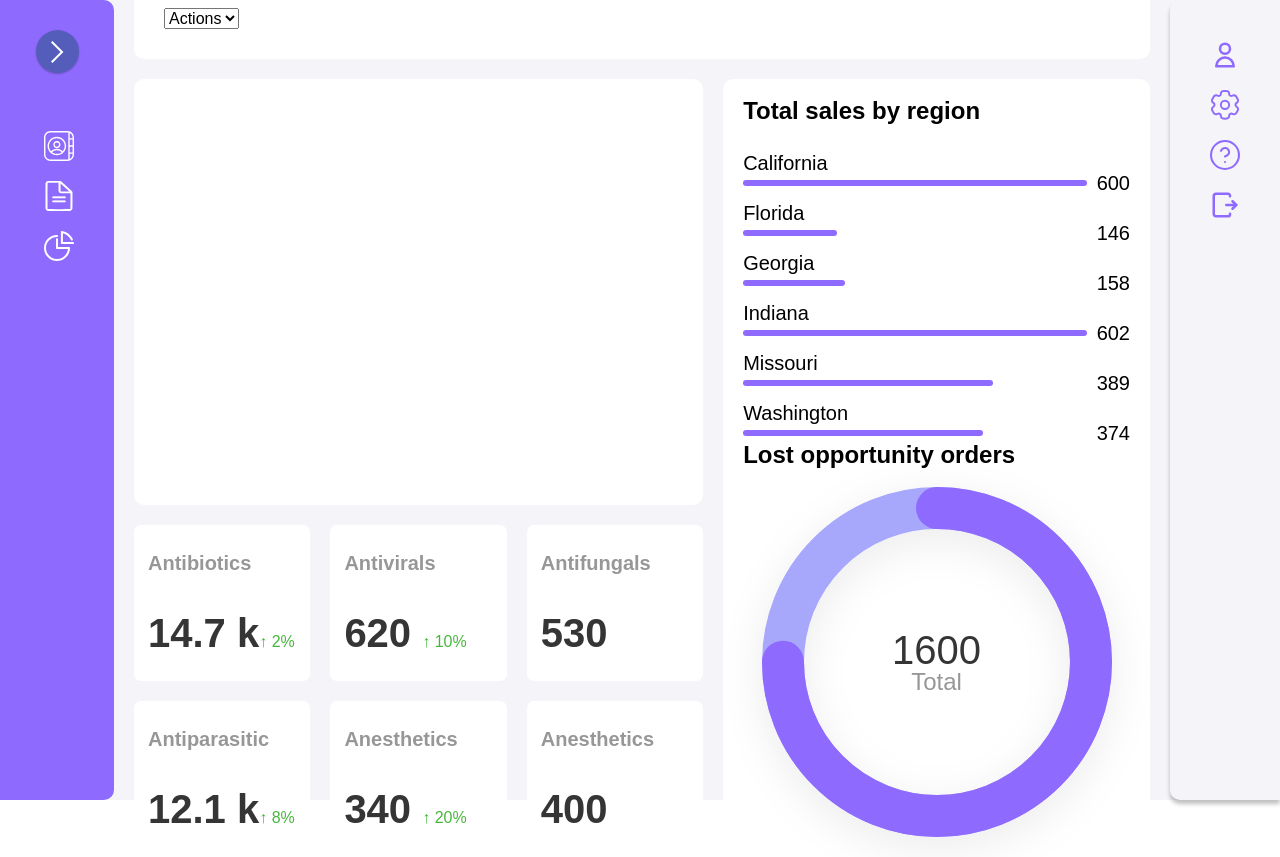
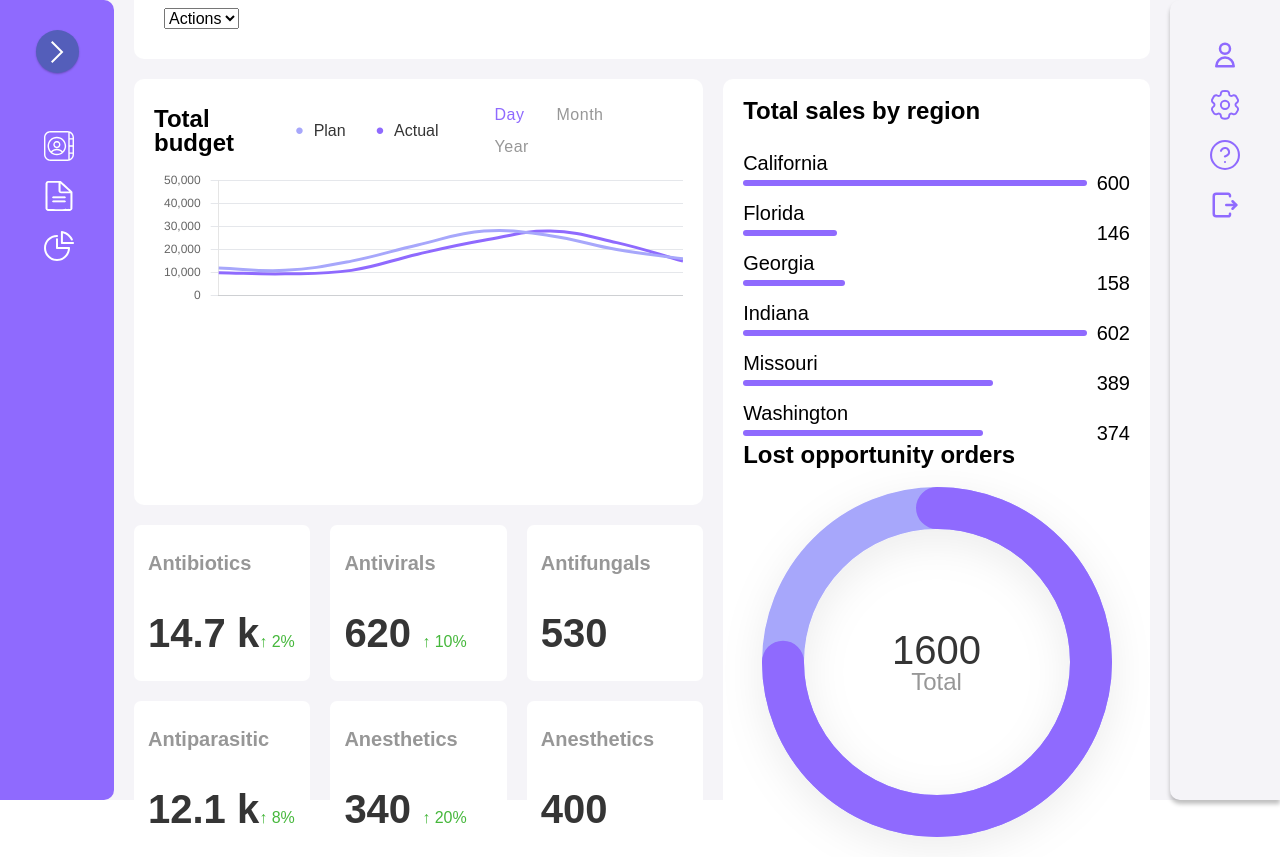
Before and after one commit to ihorkuhel-dev/React-JavaScript-Practice, a React app: page / in a window 1280 px wide. Built offline with nearby package versions, Linux system fonts and the light colour scheme; sample sign-in values are in the browser's storage.

Commit message:
implement chart, by  using Chart,js, BudgeChartHeader, and controls for chart

```diff
--- a/src/pages/Dashboard/Dashboad.scss
+++ b/src/pages/Dashboard/Dashboad.scss
@@ -20,7 +20,7 @@
     border-radius: 10px;
     grid-area: block1;
     height: 100%;
-
+    padding: 20px;
   }
   & .dashboard--category{
     grid-area: block2;
--- a/src/pages/Dashboard/Dashboard.jsx
+++ b/src/pages/Dashboard/Dashboard.jsx
@@ -4,18 +4,19 @@ import RegionSales from "./components/RegionSales/RegionSales";
 import LostOpportunity from "./components/LostOpportunity/LostOpportunity";
 import "./Dashboad.scss"
 import {CATEGORY_STATS, SALES_BY_REGION} from "./data/dashboardMock";
+import BudgetChart from "./components/BudgetChart/BudgetChart";
 export default function Dashboard() {
+
 
     const maxSales = Math.max(...SALES_BY_REGION.map(item => item.sales)) || 0;
 
     return (
         <>
             <PageHeader pageName="Dashboard" />
-
             <div className="page-content">
                <div className="dashboard">
                    <div className="dashboard--chart">
-
+                        <BudgetChart/>
 
                    </div>
                    <div className="dashboard--category">
--- a/src/pages/Dashboard/components/BudgetChart/BudgetChart.jsx
+++ b/src/pages/Dashboard/components/BudgetChart/BudgetChart.jsx
@@ -0,0 +1,114 @@
+import BudgetChartHeader from "../BudgetChartHeader/BudgetChartHeader";
+import {useEffect, useRef, useState} from "react";
+import {Chart} from "chart.js/auto";
+import {TOTAL_BUDGET_DATA} from "../../data/dashboardMock";
+
+export default function BudgetChart() {
+
+    const [activePeriod, setActivePeriod] = useState('day');
+
+    const canvasRef = useRef(null);
+    const chartInstance = useRef(null);
+
+    const rootStyles = getComputedStyle(document.documentElement);
+
+    const colorPlan = rootStyles.getPropertyValue('--accent-color--lighter').trim();
+    const colorActual = rootStyles.getPropertyValue('--accent-color').trim();
+
+    const currentData = TOTAL_BUDGET_DATA[activePeriod];
+
+    useEffect(() => {
+        if(chartInstance.current) {
+            chartInstance.current.destroy();
+        }
+
+        const ctx = canvasRef.current.getContext("2d");
+
+        chartInstance.current = new Chart(ctx, {
+            type: "line",
+            data: {
+                labels: currentData.labels,
+                datasets: [
+                    {
+                        label: "Plan",
+                        data: currentData.planValues,
+                        borderColor: colorPlan,
+                        borderWidth: 3,
+                        tension: 0.4,
+                        pointRadius: 0,
+                        pointHoverRadius: 6,
+                    },
+                    {
+                        label: "Actual",
+                        data: currentData.actualValues,
+                        borderColor: colorActual,
+                        borderWidth: 3,
+                        tension: 0.4,
+                        pointRadius: 0,
+                        pointHoverRadius: 6,
+                    }
+                ]
+            },
+            options: {
+                responsive: true,
+                maintainAspectRatio: false,
+                interaction: {
+                    mode: "index",
+                    intersect: false,
+                },
+                plugins: {
+                    legend: {
+                        display: false,
+                    },
+                    tooltip: {
+                        backgroundColor: 'rgba(0, 0, 0, 0.8)',
+                        padding: 12,
+                        titleFont: { size: 14 },
+                        bodyFont: { size: 13 },
+                    }
+                },
+                scales:{
+                    x: {
+                        grid:{
+                            display: false,
+                            drawBorder: false,
+                        },
+                        ticks: {
+                            display: false,
+                        }
+                    },
+                    y: {
+                        min: 0,
+                        max: 50000,
+                        grid: {
+                            color: '#e5e7eb',
+                            drawBorder: false,
+                        },
+                        ticks:{
+                            stepSize: 10000,
+                            padding: 10,
+
+                        }
+                    }
+                }
+            }
+        })
+        return () => {
+            if (chartInstance.current) {
+                chartInstance.current.destroy();
+            }
+        };
+    }, [activePeriod])
+    return(
+        <>
+        <BudgetChartHeader
+            activePeriod={activePeriod}
+            setActivePeriod={setActivePeriod}
+        />
+            <div style={{ position: 'relative', width: '100%', height: 'stretch' }}>
+                <canvas ref={canvasRef} />
+            </div>
+
+        </>
+    )
+}
--- /dev/null
+++ b/src/pages/Dashboard/components/BudgetChartHeader/BudgetChartHeader.js
@@ -0,0 +1,28 @@
+import React from 'react';
+import './BudgetChartHeader.scss';
+import Button from "../../../../shared/ui/Button/Button";
+
+export default function BudgetChartHeader({ activePeriod, setActivePeriod }) {
+    return (
+        <div className="BudgetChartHeader">
+            <h3>Total budget</h3>
+            <div className="ui-tools">
+                <div className="plan-complete-difference">
+                    <span className="plan">Plan</span>
+                    <span className="actual">Actual</span>
+                </div>
+                <div className="select-chart-duration">
+                    <Button className={`transparent ${activePeriod === 'day' ? 'active' : ''}`}
+                            onClick={() => setActivePeriod('day')}
+                    >Day</Button>
+                    <Button className={`transparent ${activePeriod === 'month' ? 'active' : ''}`}
+                            onClick={() => setActivePeriod('month')}
+                    >Month</Button>
+                    <Button className={`transparent ${activePeriod === 'year' ? 'active' : ''}`}
+                            onClick={() => setActivePeriod('year')}
+                    >Year</Button>
+                </div>
+            </div>
+        </div>
+    );
+};
--- /dev/null
+++ b/src/pages/Dashboard/components/BudgetChartHeader/BudgetChartHeader.scss
@@ -0,0 +1,36 @@
+.BudgetChartHeader{
+  display: flex;
+  align-items: center;
+  justify-content: space-between;
+  & h3{
+    margin: 0;
+  }
+  & .ui-tools{
+    display: flex;
+    gap: 40px;
+    align-content: center;
+    justify-content: center;
+    font-size: var(--font-size--text);
+    color: var(--text-color--light);
+
+    & .plan-complete-difference{
+      display: flex;
+      gap: 30px;
+      color: var(--text-color);
+      & span{
+        display: flex;
+        align-items: center;
+        gap: 10px;
+        &::before{
+          content: "\2022";
+          font-size: var(--font-size--categories);
+          color: var(--accent-color);
+        }
+        &.plan::before{
+          color: var(--accent-color--lighter);
+        }
+      }
+    }
+
+  }
+}
--- a/src/pages/Dashboard/data/dashboardMock.js
+++ b/src/pages/Dashboard/data/dashboardMock.js
@@ -69,7 +69,26 @@ export const SALES_BY_REGION = [
         sales: 374
     }
 ]
+
 export const LOST_OPPORTUNITY = {
     currentValue: 1200,
     maxValue: 1600,
 }
+
+export const TOTAL_BUDGET_DATA = {
+    day: {
+        labels: ["00:00", "03:00", "06:00", "09:00", "12:00", "15:00", "18:00", "21:00"],
+        planValues: [12000, 11000, 15000, 22000, 28000, 26000, 20000, 16000],
+        actualValues: [10000, 9500, 11000, 18000, 24000, 28000, 23000, 15000]
+    },
+    month: {
+        labels: ["1", "4", "7", "10", "13", "16", "19", "22", "25", "28", "31"],
+        planValues: [15000, 18000, 16000, 24000, 31000, 33000, 29000, 36000, 27000, 21000, 25000],
+        actualValues: [14000, 16000, 9000, 12000, 10000, 28000, 34000, 32000, 19000, 16000, 17000]
+    },
+    year: {
+        labels: ["Jan", "Feb", "Mar", "Apr", "May", "Jun", "Jul", "Aug", "Sep", "Oct", "Nov", "Dec"],
+        planValues: [13500, 19000, 20000, 16000, 23000, 33000, 33000, 29000, 34000, 37000, 28000, 23000],
+        actualValues: [16000, 15500, 4000, 9000, 11500, 9000, 32000, 34000, 28000, 17000, 16000, 16000]
+    }
+}
--- a/src/shared/ui/Button/Button.scss
+++ b/src/shared/ui/Button/Button.scss
@@ -43,5 +43,29 @@
     width: initial;
     text-transform: initial;
   }
+  &.transparent{
+    font-size: var(--font-size--text);
+    width: initial;
+    text-transform: initial;
+    margin: 0;
+    padding: 8px 16px;
+    background: transparent;
+    color: var(--text-color--light);
+    box-shadow: initial;
+    &.active{
+      color: var(--accent-color);
+      &:hover{
+        color: var(--accent-color);
+      }
+    }
+
+    &:hover {
+      transform:initial;
+      color: var(--text-color);
+    }
+    &:active {
+      transform:initial;
+    }
+  }
 
 }
```
Also changed, not shown: src/pages/Dashboard/components/BudgetChart/BudgetChart.scss (deleted).
